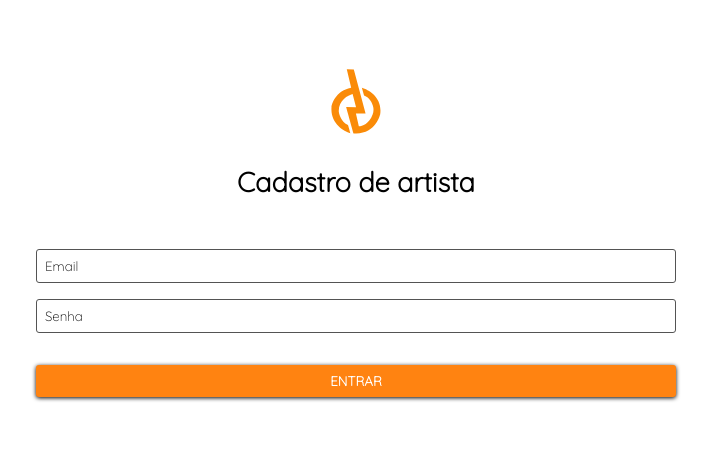
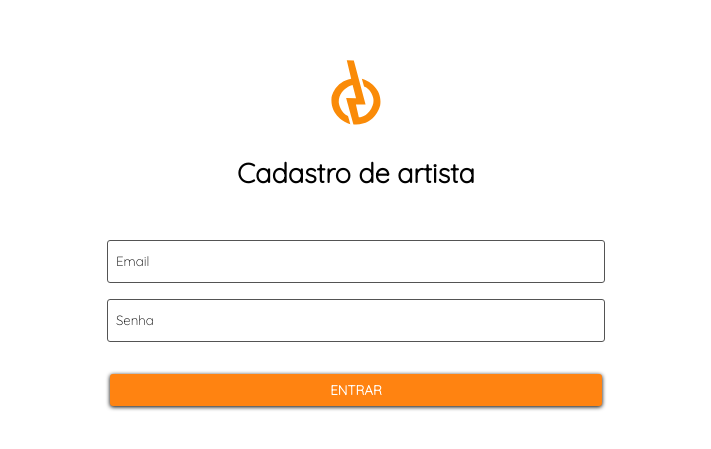
Before and after one commit to MrXacx/SpaceArt, a React (Create React App) app: page /sign-in in a window 1280 px wide. Shown: the part 167-616 px from the top of the page, without its empty margins (284-995 px from the left). Built offline with nearby package versions, Linux system fonts and the light colour scheme.

Commit message:
Some adjustments

```diff
--- a/src/pages/home/homeStyles.ts
+++ b/src/pages/home/homeStyles.ts
@@ -21,7 +21,7 @@ export const OpeningBannerContent = styled.div`
     font-size: 70px;
     color: #fff;
     font-weight: 600;
-    padding: 150px 0 0 0;
+    padding: 37vh 0 0 0;
     text-align: right;
 
     a {
--- a/src/pages/signIn/signInStyles.ts
+++ b/src/pages/signIn/signInStyles.ts
@@ -29,7 +29,7 @@ export const HeaderLogo = styled.header`
 export const SignContainer = styled.form`
   display: flex;
   align-items: center;
-  justify-content: space-between;
+  justify-content: center;
   display: flex;
   flex-wrap: wrap;
   width: 50vw;
@@ -37,7 +37,8 @@ export const SignContainer = styled.form`
 `;
 
 export const FormInputFullField = styled.input`
-  width: 100%;
+  width: 75%;
+  height: 25px;
   padding: 0.5rem;
   border-radius: 3px;
   margin: 0.5rem 0;
@@ -64,7 +65,7 @@ export const FormInputFullField = styled.input`
 `;
 
 export const FormInputButton = styled.button`
-  width: 100%;
+  width: 77%;
   background-color: #ff8311;
   padding: 0.5rem;
   border-radius: 3px;
```
